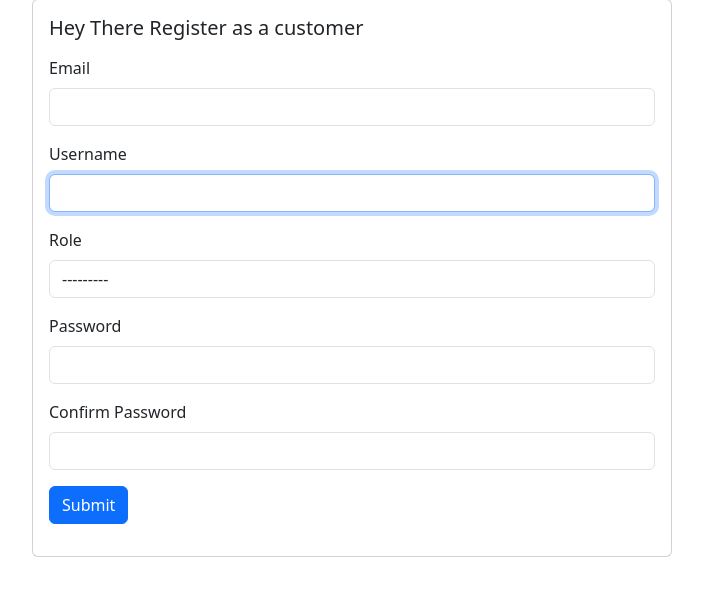
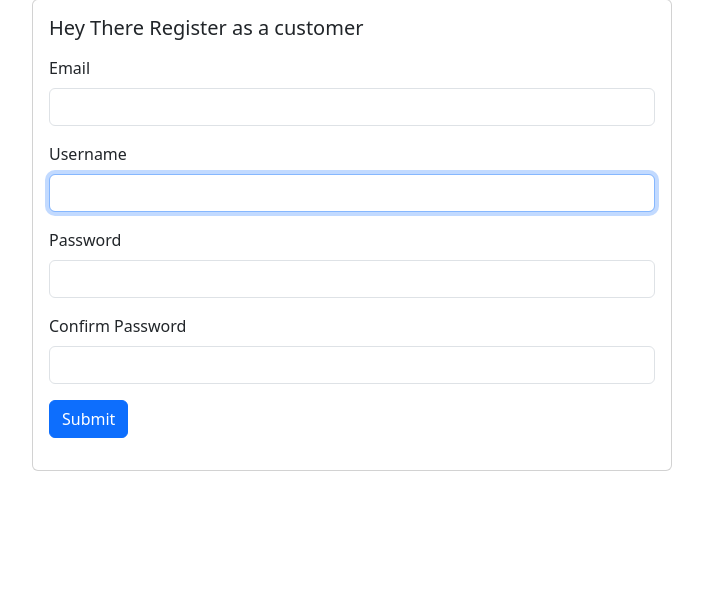
Before and after one commit to Dheer97/Project_Management_App, a Django app: page /register-member-view in a window 1280 px wide. Shown: the part 105-701 px from the top of the page, without its empty margins (288-991 px from the left). Run offline with Django 5.2, Linux system fonts and the light colour scheme; some libraries are stand-ins or nearby versions.

Commit message:
Updated registeration process

```diff
--- a/users/forms.py
+++ b/users/forms.py
@@ -10,7 +10,7 @@ class RegisterMemberForm (UserCreationForm):
     class Meta:
         model=User
         # fields=['email','username']
-        fields = ['username', 'email', 'role', 'password1', 'password2']
+        fields = ['username', 'email',  'password1', 'password2']
 
 
     def clean_email(self):
--- a/users/templates/users/register_users.html
+++ b/users/templates/users/register_users.html
@@ -14,10 +14,10 @@
                 <label for="exampleInputEmail1" class="form-label">Username</label>
                 {% render_field form.username class="form-control "%}
             </div>
-            <div class="mb-3">
+            <!-- <div class="mb-3">
                 <label for="role" class="form-label">Role</label>
                 {% render_field form.role class="form-control "%}
-            </div>
+            </div> -->
             <div class="mb-3">
                 <label for="exampleInputEmail1" class="form-label">Password</label>
                 {% render_field form.password1 class="form-control "%}
--- a/users/views.py
+++ b/users/views.py
@@ -17,7 +17,9 @@ def register_member(request):
     if request.method=='POST':
         form=RegisterMemberForm(request.POST)
         if form.is_valid():
-            form.save()
+            user = form.save(commit=False)  # Don't save yet
+            user.role = 'manager'  # Assign default role here
+            user.save()  # Save the user with the role
             messages.success(request=request,message='Account Registration Successful.')
             print(messages)
             return redirect('view_login_page')
```
Also changed, not shown: db.sqlite3, 1 other file.
